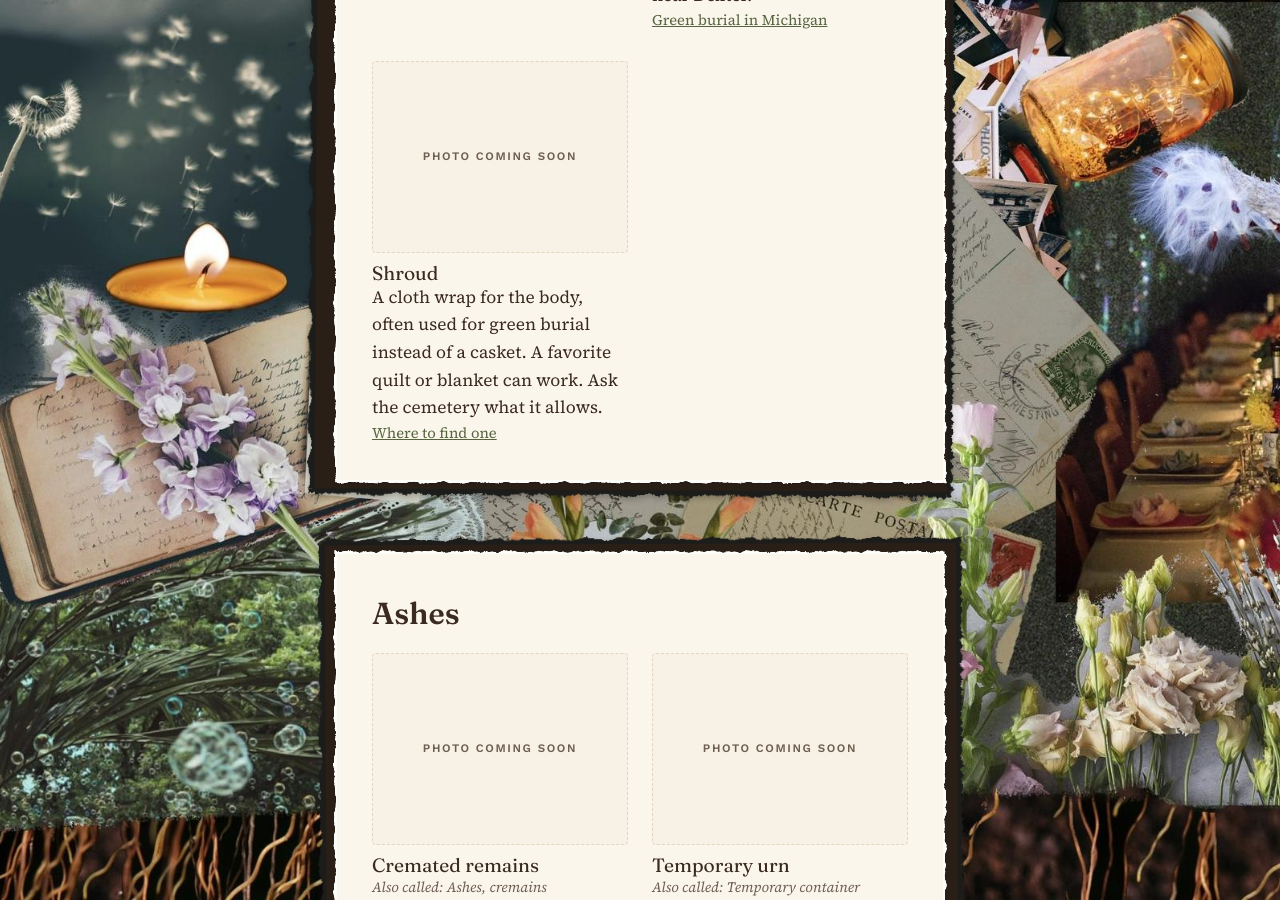
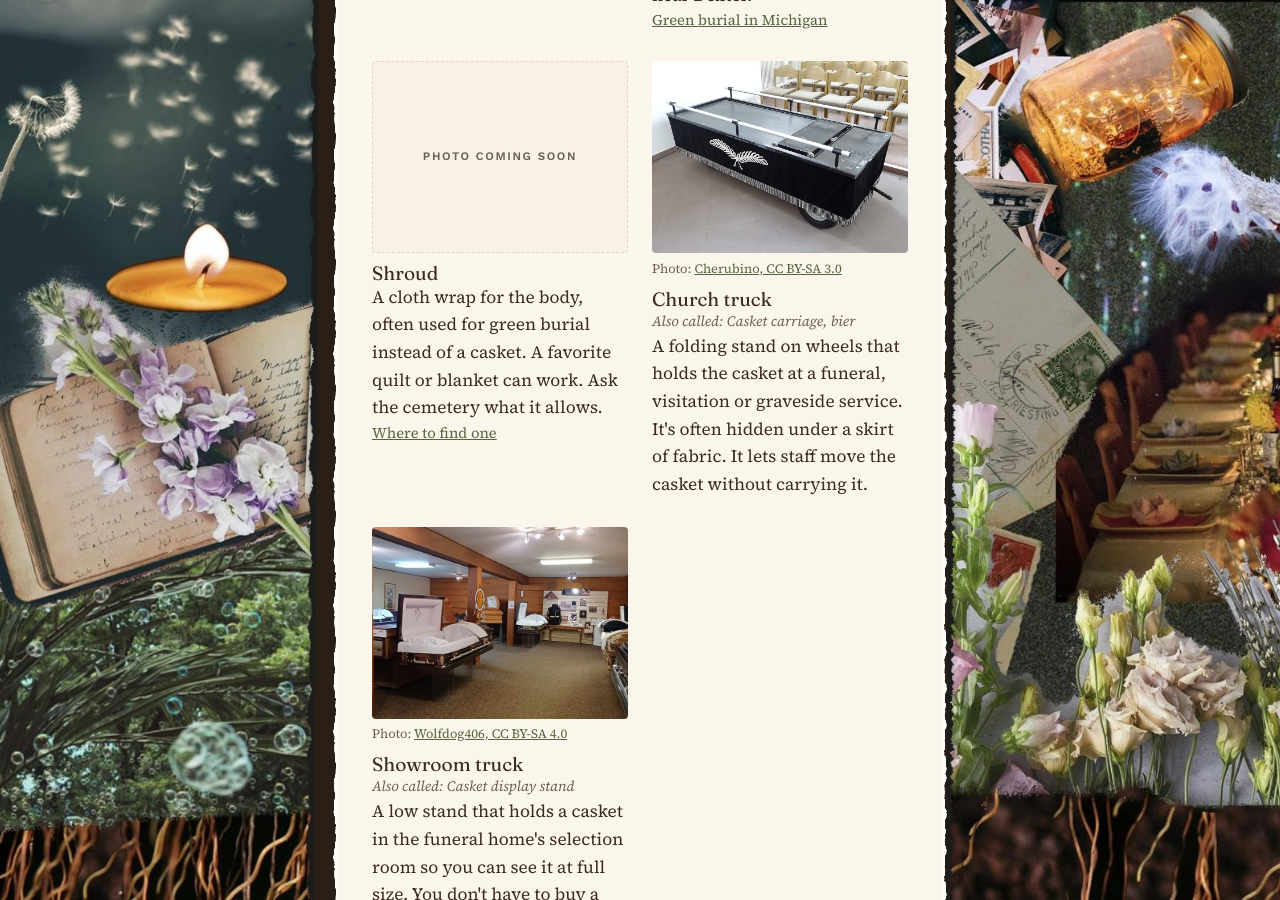
Before and after one commit to katekelley/graveandseed, a Jekyll site: the page built from resources/what-things-look-like.html, in a window 1280 px wide and 900 px high, scrolled down 2396 px. Built offline with Jekyll 4.4.1, drawn with Linux system fonts in a browser that asks for light colours; some of the changed text lies outside the part shown.

Commit message:
Dictionary: church truck and showroom truck entries, photos for pouch, church truck, showroom
Co-Authored-By: Claude Opus 5.5 <noreply@anthropic.com>
Claude-Session: https://claude.ai/code/session_011MgnuCerWfLmUUDEPoAm9b

```diff
--- a/_data/dictionary.yml
+++ b/_data/dictionary.yml
@@ -65,6 +65,24 @@ sections:
         description: "A cloth wrap for the body, often used for green burial instead of a casket. A favorite quilt or blanket can work. Ask the cemetery what it allows."
         link: /resources/caskets/
         link_text: Where to find one
+      - term: Church truck
+        aka: Casket carriage, bier
+        image: "/assets/dictionary/church-truck.jpg"
+        alt: "A wheeled cart with a black fabric skirt and a steel frame on top, in a chapel"
+        credit: "Cherubino, CC BY-SA 3.0"
+        credit_url: "https://commons.wikimedia.org/wiki/File:Friedhofskapelle_Butzbach_19.JPG"
+        description: "A folding stand on wheels that holds the casket at a funeral, visitation or graveside service. It's often hidden under a skirt of fabric. It lets staff move the casket without carrying it."
+        link: ""
+        link_text: ""
+      - term: Showroom truck
+        aka: Casket display stand
+        image: "/assets/dictionary/showroom.jpg"
+        alt: "A carpeted funeral home room with open caskets displayed on low stands"
+        credit: "Wolfdog406, CC BY-SA 4.0"
+        credit_url: "https://commons.wikimedia.org/wiki/File:A_casket_showroom_in_Billings,_Montana.jpg"
+        description: "A low stand that holds a casket in the funeral home's selection room so you can see it at full size. You don't have to buy a casket you see on display, and you can bring in one from somewhere else."
+        link: ""
+        link_text: ""
   - heading: Ashes
     items:
       - term: Cremated remains
@@ -154,10 +172,10 @@ sections:
         link_text: The first week
       - term: Pouch
         aka: Body bag, first call pouch
-        image: ""
-        alt: ""
-        credit: ""
-        credit_url: ""
+        image: "/assets/dictionary/pouch.jpg"
+        alt: "Three men hold up an empty white body bag with a long black zipper"
+        credit: "US Navy, public domain"
+        credit_url: "https://commons.wikimedia.org/wiki/File:Body_bag.jpg"
         description: "A heavy zippered bag used to move someone. Hospitals and the medical examiner often use one. For deaths at home, many funeral homes use only the cot cover. If you're there, you can ask that they not zip your person into a bag in front of you, or that they use a family quilt instead."
         link: /resources/first-week/
         link_text: The first week
@@ -192,7 +210,7 @@ behind_heading: Behind the door
 behind_note: "These are part of what happens at a funeral home or crematory. Most of them are used only if the family agrees to embalming. Some people find it helps to know; others would rather not. Open this only if you want to."
 behind:
   - term: Dressing table
-    aka: Preparation table
+    aka: Preparation table, embalming table, operating table
     image: "/assets/dictionary/dressing-table.jpg"
     alt: "A long stainless steel table in a clean, tiled preparation room"
     credit: "Davidrase, CC BY-SA 3.0"
```
Also changed, not shown: assets/dictionary/church-truck.jpg (added), assets/dictionary/pouch.jpg (added), assets/dictionary/showroom.jpg (added).
